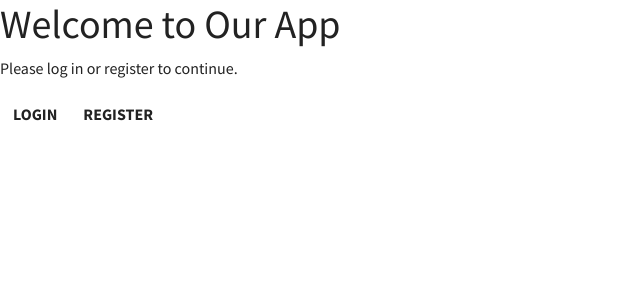
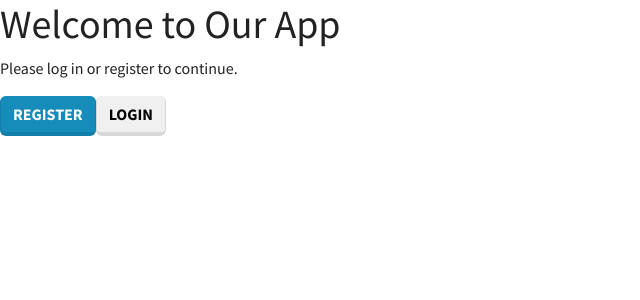
Before and after one commit to RyanCantUNI/INSY7314-POE-KSS, a React (Create React App) app in the folder frontend/: page / in a window 1280 px wide. Shown: the top 300 px of the page, without its empty margins (0-640 px from the left). Built offline with nearby package versions, Linux system fonts and the light colour scheme.

Commit message:
Changed link to button

```diff
--- a/frontend/src/App.js
+++ b/frontend/src/App.js
@@ -14,8 +14,8 @@ function Index() {
         <h1>Welcome to Our App</h1>
         <p>Please log in or register to continue.</p>
         <div className="button-container">
-          <Link to="/login" className="btn btn-login">Login</Link>
-          <Link to="/register" className="btn btn-register">Register</Link>
+          <button className="btn btn-register btn-primary" onClick={() => window.location.href = '/register'}>Register</button>
+          <button className="btn btn-login btn-secondary" onClick={() => window.location.href = '/login'}>Login</button>
         </div>
       </header>
     </div>
```
